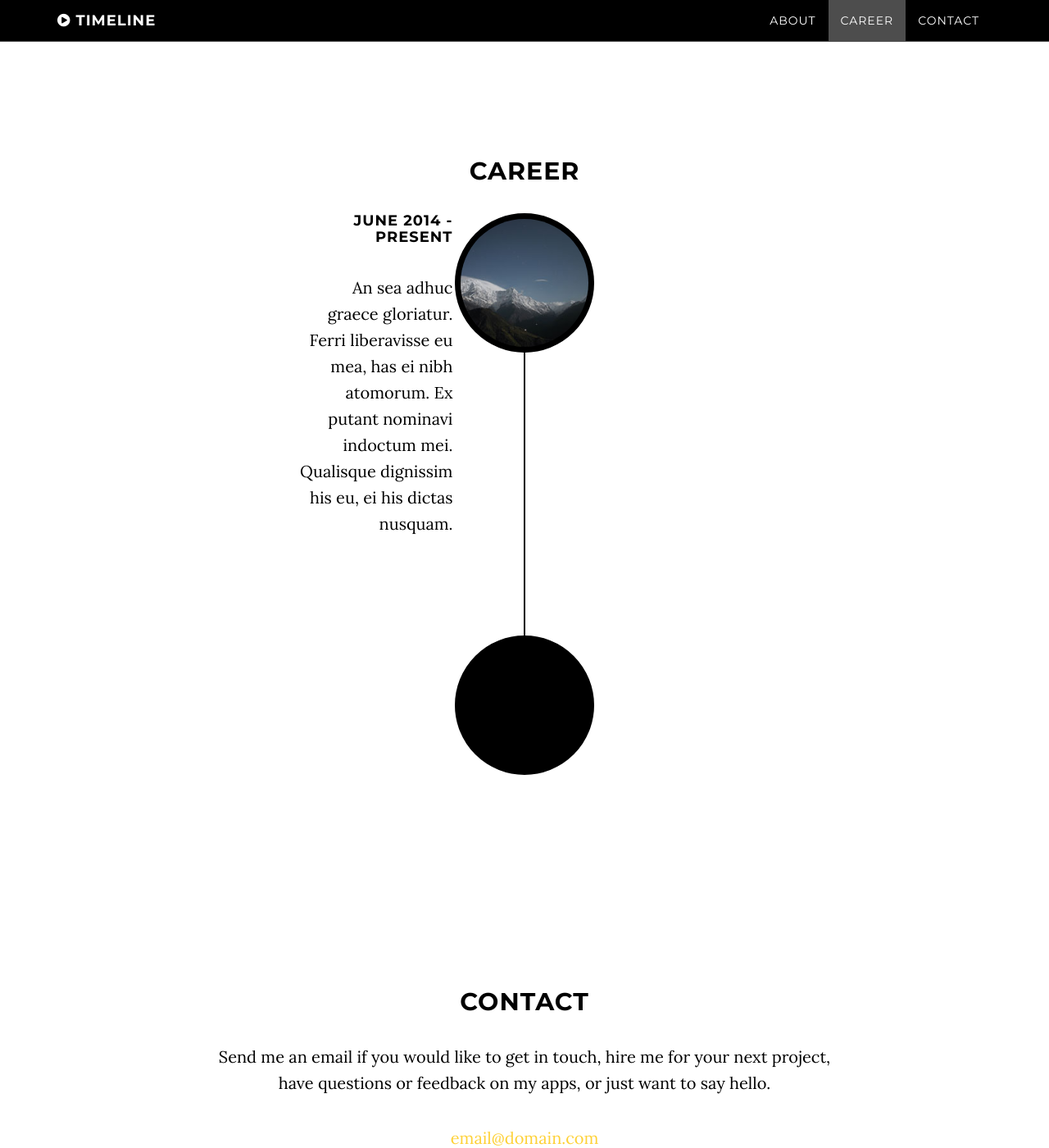
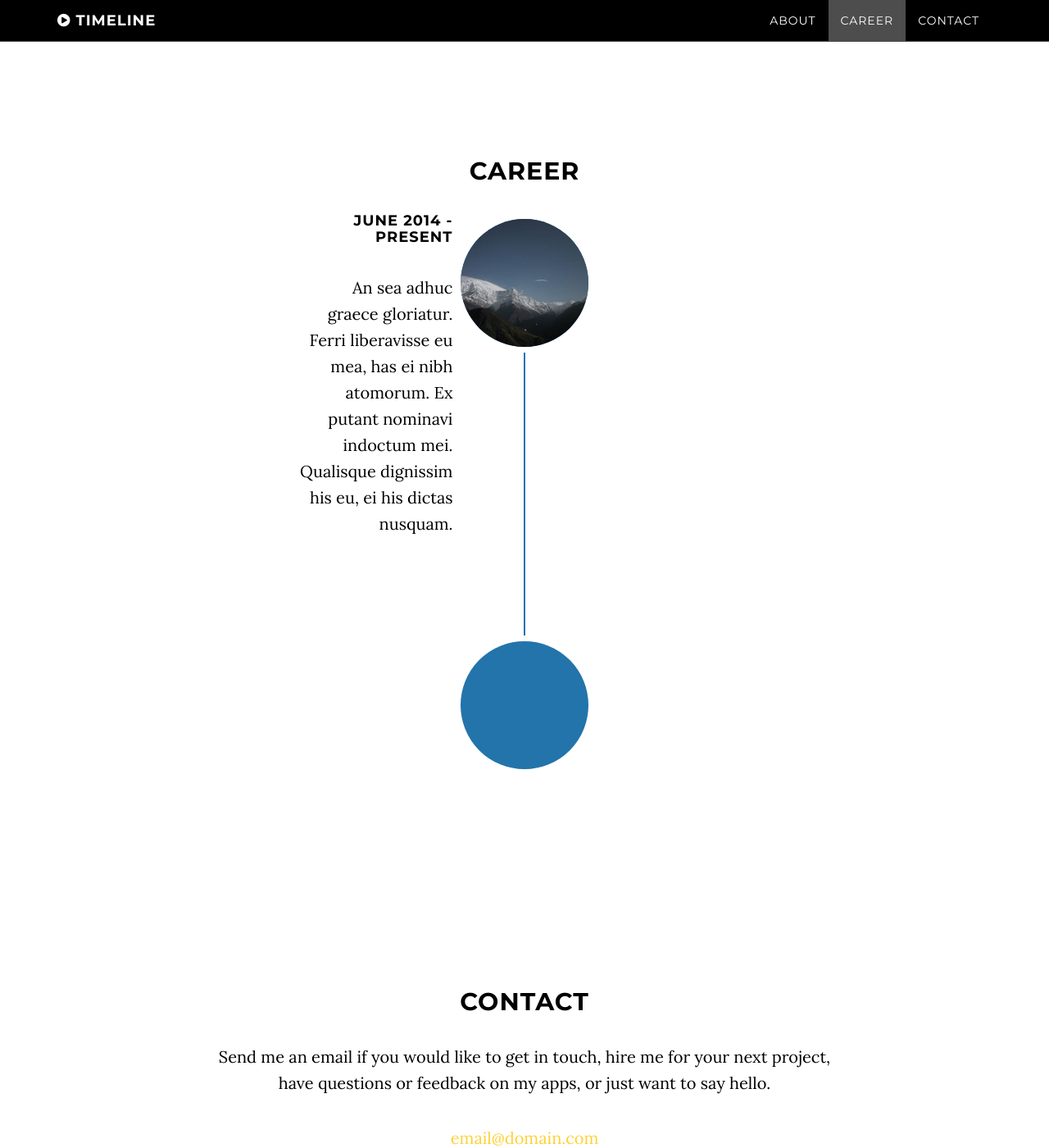
Before and after one commit to SavidDu/kirby_dev, a Jekyll site: the page built from index.html, in a window 1280 px wide and 1400 px high, scrolled down 638 px. Shown: the whole window at 82% size. Built offline with Jekyll 4.4.1, drawn with Linux system fonts in a browser that asks for light colours.

Commit message:
Update timeline.css

```diff
--- a/css/timeline.css
+++ b/css/timeline.css
@@ -12,7 +12,7 @@
     left: 40px;
     width: 2px;
     margin-left: -1.5px;
-    background-color: #000000;
+    background-color: #2274ab;
 }
 
 .timeline>li {
@@ -60,11 +60,11 @@
     width: 80px;
     height: 80px;
     margin-left: 0;
-    border: 7px solid #000000;
+    border: 7px solid #ffffff;
     border-radius: 100%;
     text-align: center;
     color: #fff;
-    background-color: #000000;
+    background-color: #2274ab;
 }
 
 .timeline>li .timeline-image h4 {
```
